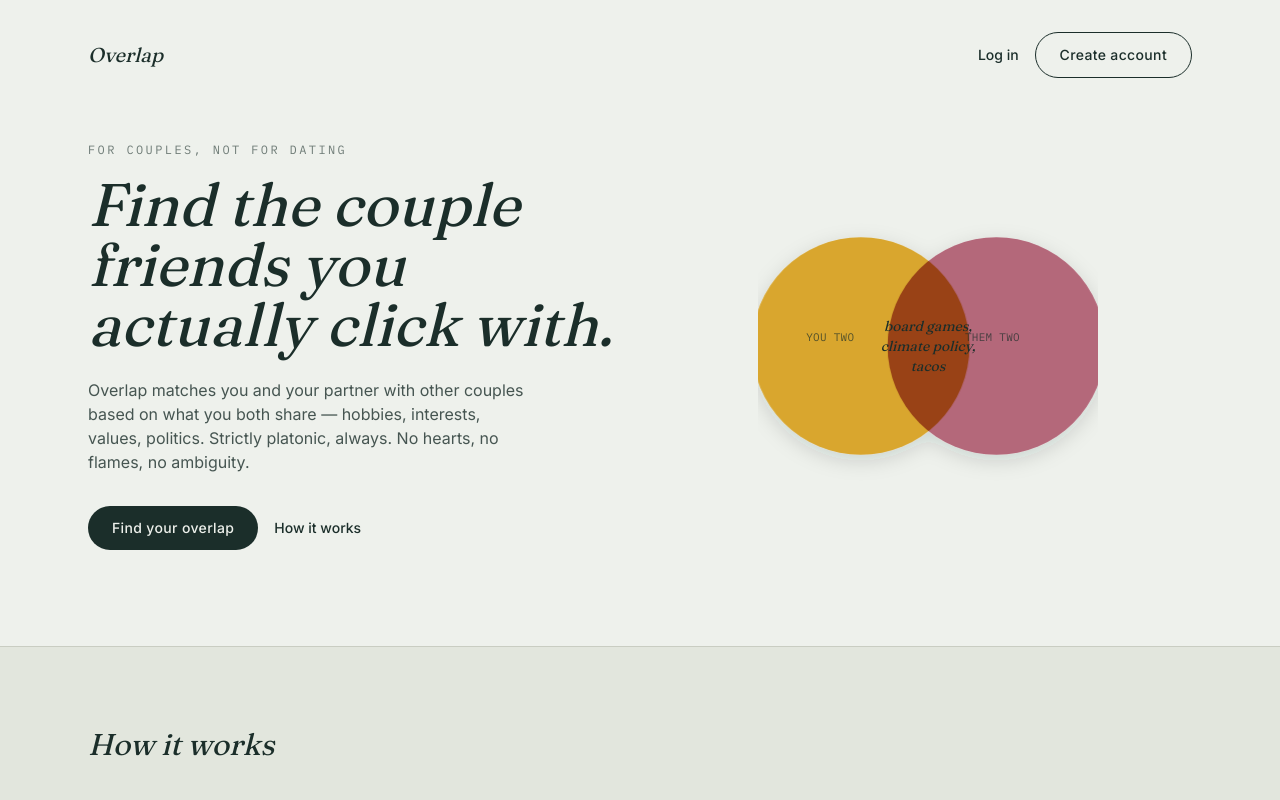
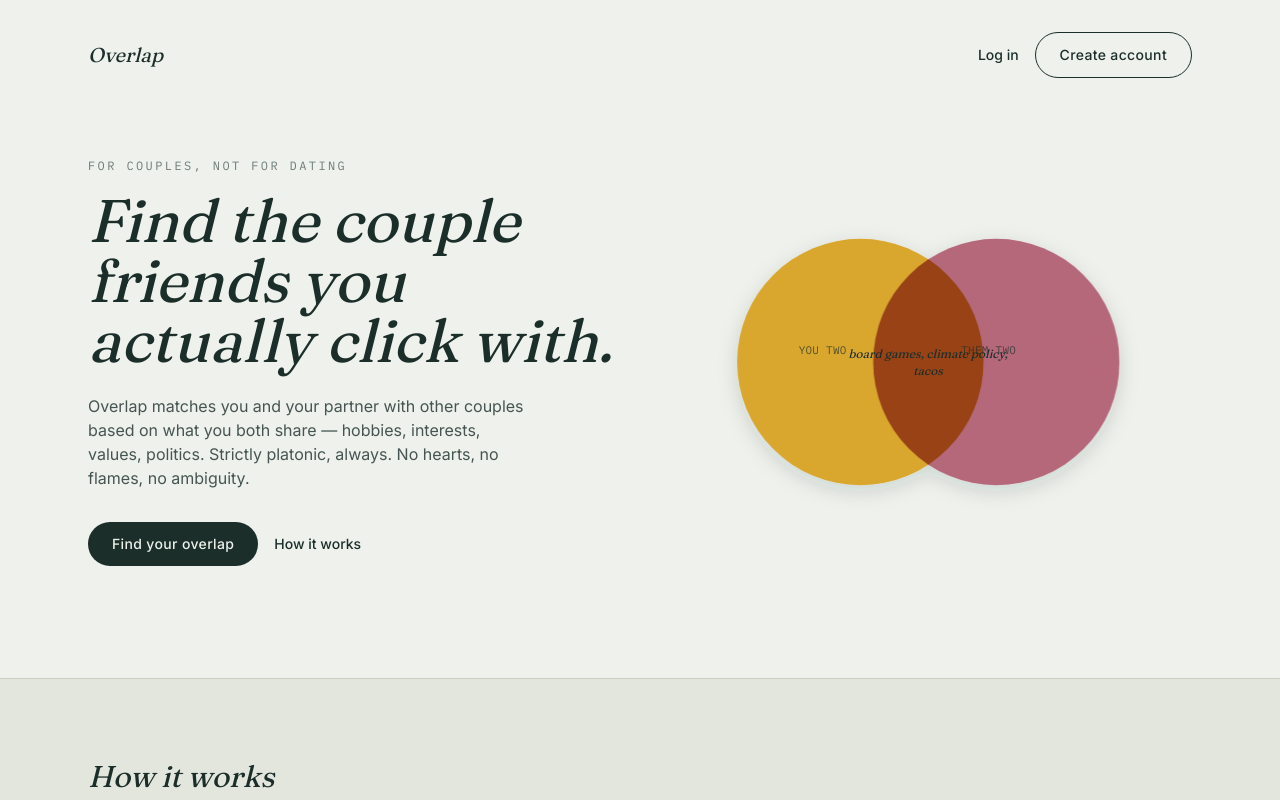
Before and after one commit to reachconnor2020-dev/overlap, a Next.js app: page / in a window 1280 px wide. Shown: the top 800 px of the page. Built offline with nearby package versions, Linux system fonts and the light colour scheme.

Commit message:
Fix Venn diagram clipping, reduce crowding, size up on landing

```diff
--- a/app/page.tsx
+++ b/app/page.tsx
@@ -43,7 +43,7 @@ export default function LandingPage() {
         </div>
         <div className="flex justify-center">
           <VennMark
-            size={340}
+            size={440}
             labelA="You two"
             labelB="Them two"
             overlapLabel="board games, climate policy, tacos"
--- a/components/VennMark.tsx
+++ b/components/VennMark.tsx
@@ -18,8 +18,8 @@ export default function VennMark({
   overlapLabel,
   animated = false,
 }: VennMarkProps) {
-  const r = size * 0.32;
-  const offset = r * 0.62;
+  const r = size * 0.28;
+  const offset = r * 0.55;
   const cy = size / 2;
   const cxA = size / 2 - offset;
   const cxB = size / 2 + offset;
@@ -69,8 +69,8 @@ export default function VennMark({
 
       {overlapLabel && (
         <span
-          className="absolute -translate-x-1/2 -translate-y-1/2 text-center font-display text-sm italic text-ink"
-          style={{ left: size / 2, top: cy, width: r * 1.1 }}
+          className="absolute -translate-x-1/2 -translate-y-1/2 text-center font-display text-xs italic leading-snug text-ink"
+          style={{ left: size / 2, top: cy, width: r * 1.5 }}
         >
           {overlapLabel}
         </span>
```
